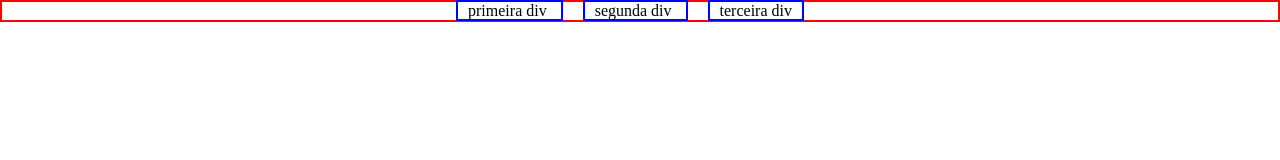
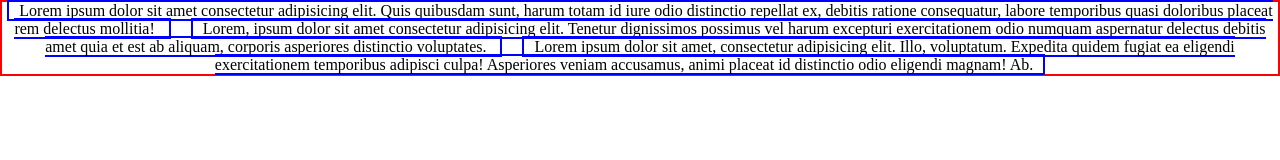
Before and after one commit to Derek013243/Inline, a plain HTML site: page index.html in a window 1280 px wide. Drawn offline with Linux system fonts and the light colour scheme.

Commit message:
nao tinha salvo

```diff
--- a/index.html
+++ b/index.html
@@ -1,5 +1,6 @@
 <!DOCTYPE html>
 <html lang="en">
+
 <head>
     <meta charset="UTF-8">
     <meta http-equiv="X-UA-Compatible" content="IE=edge">
@@ -7,17 +8,25 @@
     <link rel="stylesheet" href="style.css">
     <title>Display inline</title>
 </head>
+
 <body>
     <main>
         <div>
-            primeira div
+            Lorem ipsum dolor sit amet consectetur adipisicing elit. Quis quibusdam sunt, harum totam id iure odio
+            distinctio repellat ex, debitis ratione consequatur, labore temporibus quasi doloribus placeat rem delectus
+            mollitia!
         </div>
         <div>
-            segunda div
+            Lorem, ipsum dolor sit amet consectetur adipisicing elit. Tenetur dignissimos possimus vel harum excepturi
+            exercitationem odio numquam aspernatur delectus debitis amet quia et est ab aliquam, corporis asperiores
+            distinctio voluptates.
         </div>
         <div>
-            terceira div
+            Lorem ipsum dolor sit amet, consectetur adipisicing elit. Illo, voluptatum. Expedita quidem fugiat ea
+            eligendi exercitationem temporibus adipisci culpa! Asperiores veniam accusamus, animi placeat id distinctio
+            odio eligendi magnam! Ab.
         </div>
     </main>
 </body>
+
 </html>
```
